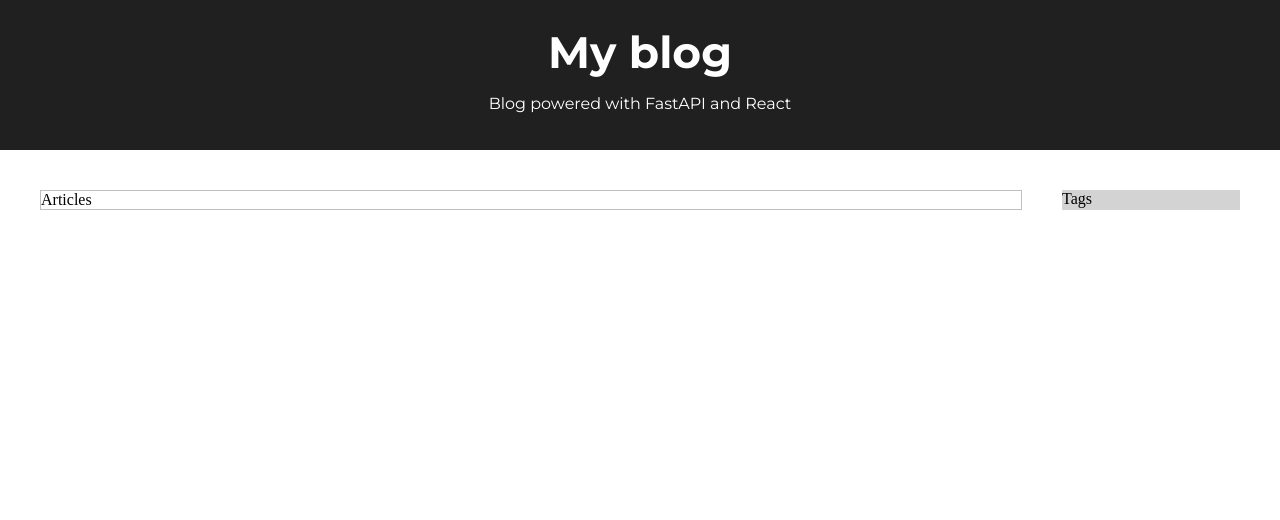
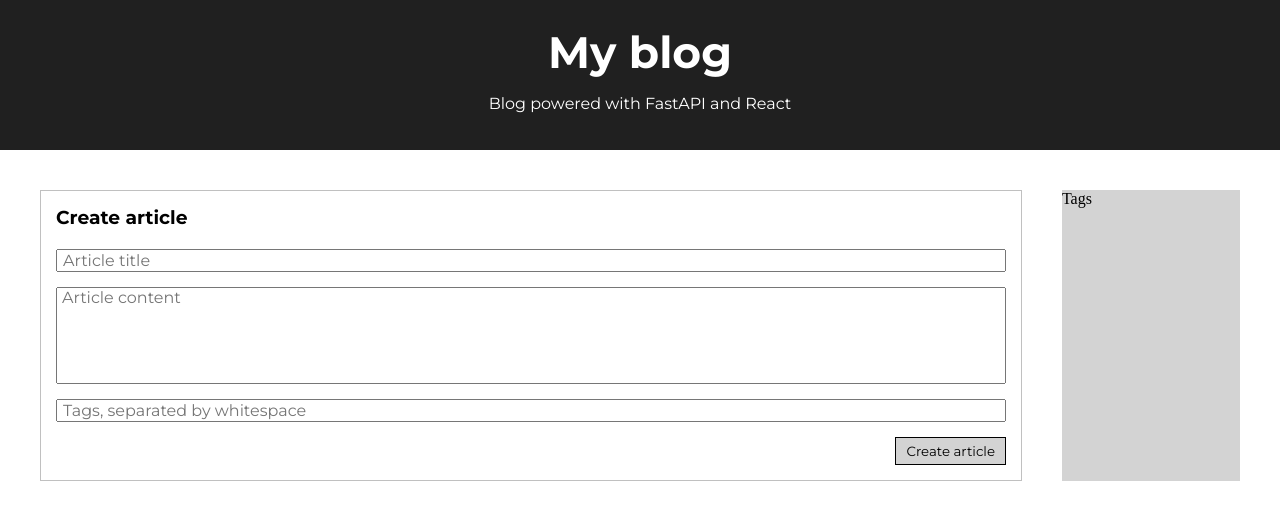
Before and after one commit to ScoChillOFF/my-blog, a React (Vite) app in the folder frontend/my_blog/: page / in a window 1280 px wide. Shown: the top 520 px of the page. Built offline with nearby package versions, Linux system fonts and the light colour scheme.

Commit message:
Frontend: static create form

```diff
--- a/frontend/my_blog/src/components/Content/Articles/Articles.jsx
+++ b/frontend/my_blog/src/components/Content/Articles/Articles.jsx
@@ -1,9 +1,12 @@
 import React from 'react'
 import styles from './Articles.module.css'
+import CreateArticleForm from './CreateArticle/CreateArticleForm.jsx'
 
 const Articles = () => {
   return (
-    <div className={styles.articles}>Articles</div>
+    <div className={styles.articles}>
+      <CreateArticleForm />
+    </div>
   )
 }
 
--- a/frontend/my_blog/src/components/Content/Articles/Articles.module.css
+++ b/frontend/my_blog/src/components/Content/Articles/Articles.module.css
@@ -1,4 +1,3 @@
 .articles {
-    border: 1px solid silver;
     width: 100%;
 }
--- /dev/null
+++ b/frontend/my_blog/src/components/Content/Articles/CreateArticle/CreateArticleForm.jsx
@@ -0,0 +1,27 @@
+import React from "react";
+import TextInput from "./TextInput.jsx";
+import TextArea from "./TextArea.jsx";
+import Button from "../../../generic/Button.jsx";
+import styles from "./CreateArticleForm.module.css";
+
+const CreateArticleForm = () => {
+  function onCreateSubmit(event) {
+    event.preventDefault();
+    console.log(1);
+  }
+
+  return (
+    <form className={styles.createForm} action="">
+      <h3>Create article</h3>
+      <TextInput jsonField="title" placeholder="Article title" />
+      <TextArea jsonField="content" placeholder="Article content" />
+      <TextInput jsonField="tags" placeholder="Tags, separated by whitespace" />
+      <div>
+        <div></div>
+        <Button onClick={onCreateSubmit} text="Create article" />
+      </div>
+    </form>
+  );
+};
+
+export default CreateArticleForm;
--- /dev/null
+++ b/frontend/my_blog/src/components/Content/Articles/CreateArticle/CreateArticleForm.module.css
@@ -0,0 +1,14 @@
+.createForm {
+    font-family: "Montserrat", sans-serif;
+    padding: 15px;
+    border: 1px solid silver;
+}
+
+.createForm h3 {
+    margin-bottom: 20px;
+}
+
+.createForm div {
+    display: flex;
+    justify-content: space-between;
+}
--- /dev/null
+++ b/frontend/my_blog/src/components/Content/Articles/CreateArticle/TextArea.jsx
@@ -0,0 +1,10 @@
+import React from 'react'
+import styles from './TextArea.module.css'
+
+const TextArea = ({ jsonField, placeholder=null }) => {
+  return (
+    <textarea rows="5" className={styles.textArea} placeholder={placeholder} name={jsonField}></textarea>
+  )
+}
+
+export default TextArea
--- /dev/null
+++ b/frontend/my_blog/src/components/Content/Articles/CreateArticle/TextArea.module.css
@@ -0,0 +1,9 @@
+.textArea {
+    resize: none;
+    width: 100%;
+    display: block;
+    margin-bottom: 15px;
+    font-size: 16px;
+    font-family: "Montserrat", sans-serif;
+    padding: 0 5px;
+}
--- /dev/null
+++ b/frontend/my_blog/src/components/Content/Articles/CreateArticle/TextInput.jsx
@@ -0,0 +1,10 @@
+import React from 'react'
+import styles from './TextInput.module.css'
+
+const TextInput = ({ jsonField, placeholder=null }) => {
+  return (
+    <input type="text" className={styles.textInput} name={jsonField} placeholder={placeholder} />
+  )
+}
+
+export default TextInput
--- /dev/null
+++ b/frontend/my_blog/src/components/Content/Articles/CreateArticle/TextInput.module.css
@@ -0,0 +1,8 @@
+.textInput {
+    display: block;
+    padding: 0 5px;
+    width: 100%;
+    font-family: "Montserrat", sans-serif;
+    font-size: 16px;
+    margin-bottom: 15px;
+}
--- /dev/null
+++ b/frontend/my_blog/src/components/generic/Button.jsx
@@ -0,0 +1,10 @@
+import React from 'react'
+import styles from './Button.module.css'
+
+const Button = ({ onClick, text, disabled=false }) => {
+  return (
+    <button className={styles.button} onClick={onClick} disabled={disabled}>{text}</button>
+  )
+}
+
+export default Button
--- /dev/null
+++ b/frontend/my_blog/src/components/generic/Button.module.css
@@ -0,0 +1,11 @@
+.button {
+  padding: 5px 10px;
+  font-family: "Montserrat", sans-serif;
+  background-color: rgb(211, 211, 211);
+  border: 1px solid black;
+}
+
+.button:hover:enabled {
+  cursor: pointer;
+  background-color: rgb(190, 190, 190);
+}
```
